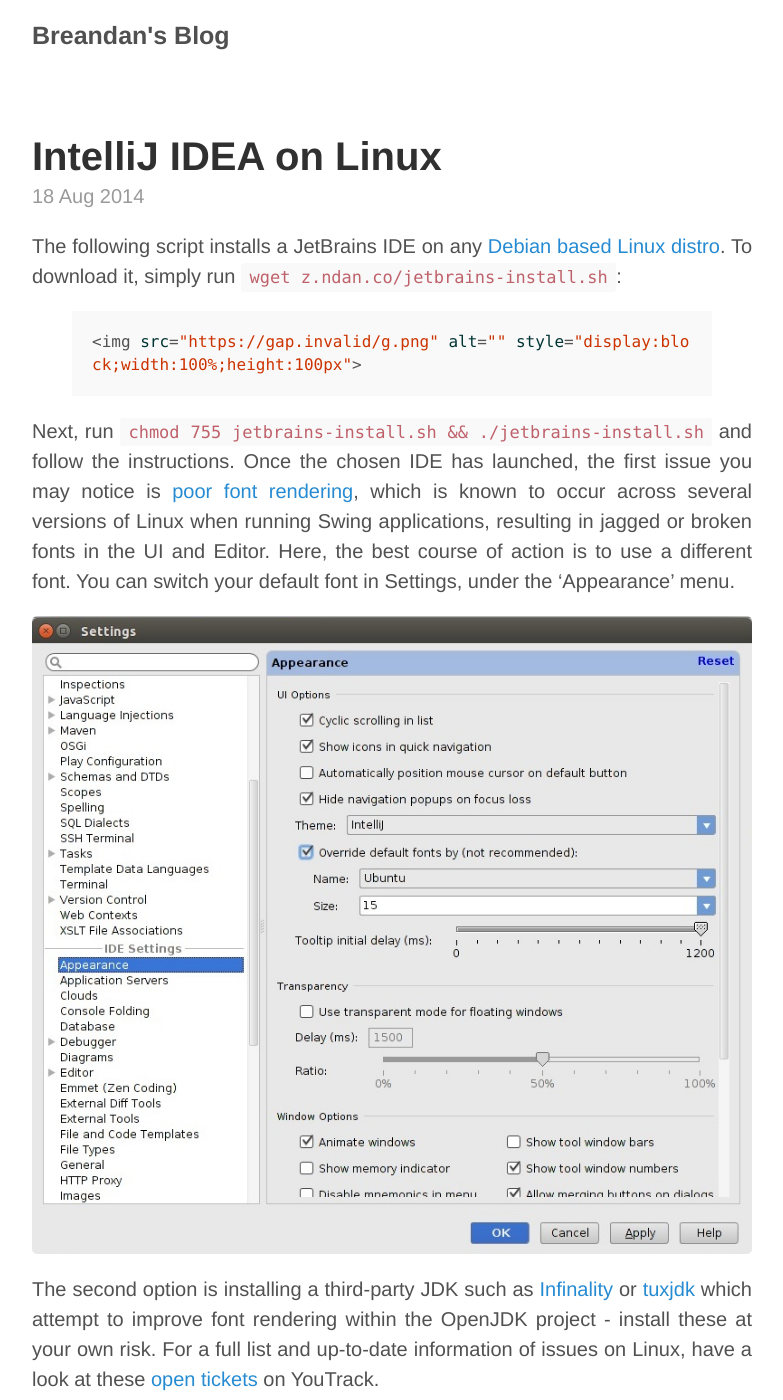
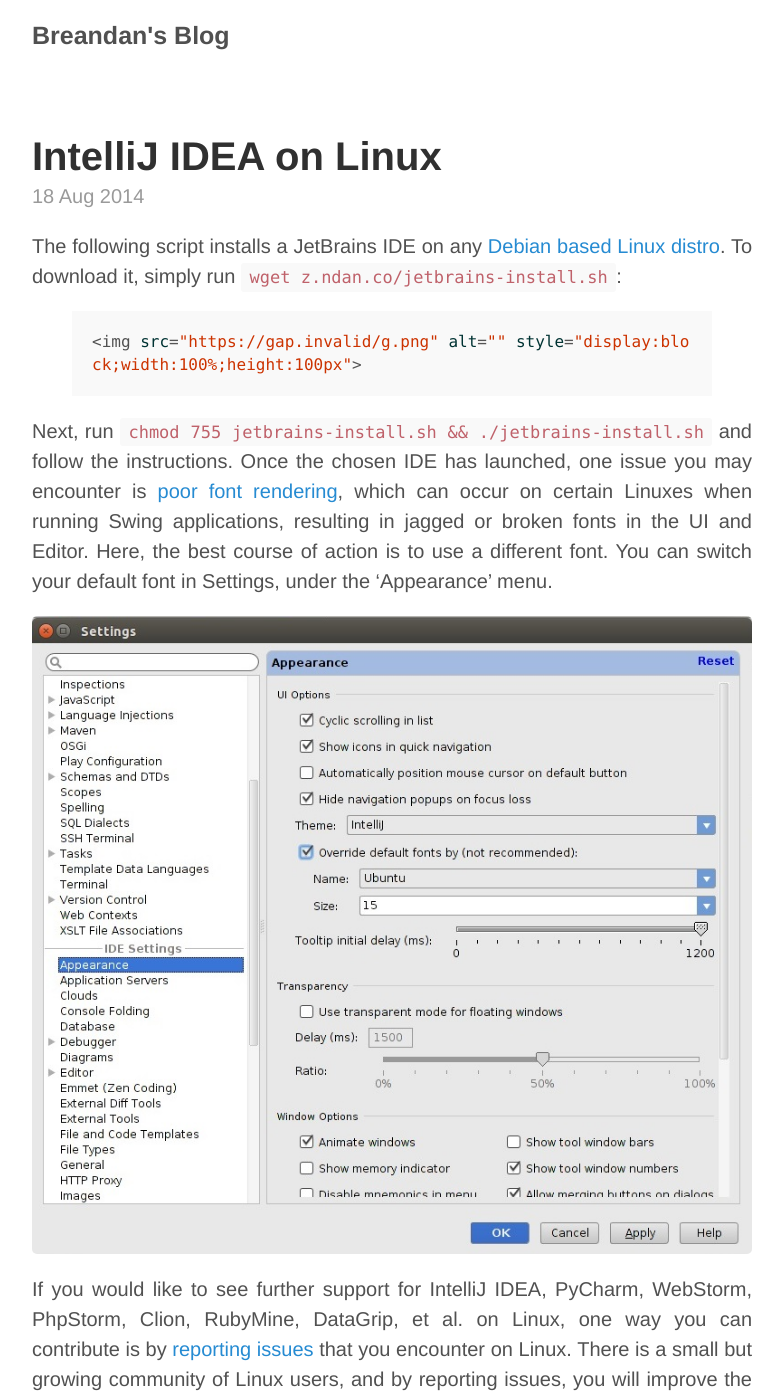
Before and after one commit to breandan/breandan.github.io, a Jekyll site: the page built from _posts/2014-08-18-shell-script.md, in a window 1280 px wide and 1400 px high. Shown: the whole window, without its empty margins (248-1031 px from the left). Built offline with Jekyll 4.4.1, drawn with Linux system fonts in a browser that asks for light colours; nearby versions of some CDN libraries.

Commit message:
remove old stuff

```diff
--- a/_posts/2014-08-18-shell-script.md
+++ b/_posts/2014-08-18-shell-script.md
@@ -9,10 +9,8 @@
 {% include jetbrains-install.sh %}
 {% endhighlight %}
 
-Next, run `chmod 755 jetbrains-install.sh && ./jetbrains-install.sh` and follow the instructions. Once the chosen IDE has launched, the first issue you may notice is [poor font rendering](http://youtrack.jetbrains.com/issue/IDEA-57233), which is known to occur across several versions of Linux when running Swing applications, resulting in jagged or broken fonts in the UI and Editor. Here, the best course of action is to use a different font. You can switch your default font in Settings, under the 'Appearance' menu.
+Next, run `chmod 755 jetbrains-install.sh && ./jetbrains-install.sh` and follow the instructions. Once the chosen IDE has launched, one issue you may encounter is [poor font rendering](http://youtrack.jetbrains.com/issue/IDEA-57233), which can occur on certain Linuxes when running Swing applications, resulting in jagged or broken fonts in the UI and Editor. Here, the best course of action is to use a different font. You can switch your default font in Settings, under the 'Appearance' menu.
 
 ![Override default font](/images/override_font.jpg)
 
-The second option is installing a third-party JDK such as [Infinality](http://www.infinality.net/blog/) or [tuxjdk](https://code.google.com/p/tuxjdk/) which attempt to improve font rendering within the OpenJDK project - install these at your own risk. For a full list and up-to-date information of issues on Linux, have a look at these [open tickets](http://youtrack.jetbrains.com/issues/IDEA?q=linux+sort+by%3A+votes+desc+%23Open#issueid=IDEA-22750) on YouTrack.
-
-If you would like to see further support for IntelliJ IDEA, PyCharm, WebStorm, PhpStorm, Clion, RubyMine, DataGrip, et al. on Linux, one way you can contribute is by [reporting issues](https://youtrack.jetbrains.com/issues?q=linux) that you encounter on Linux. There is a small but growing community of Linux users, and by reporting issues, you will improve the IDE for everyone. Thanks for reading, and if you have feedback on the install script, please [reach out to me](https://twitter.com/breandan)!
+If you would like to see further support for IntelliJ IDEA, PyCharm, WebStorm, PhpStorm, Clion, RubyMine, DataGrip, et al. on Linux, one way you can contribute is by [reporting issues](http://youtrack.jetbrains.com/issues/IDEA?q=linux+sort+by%3A+votes+desc+%23Open#issueid=IDEA-22750) that you encounter on Linux. There is a small but growing community of Linux users, and by reporting issues, you will improve the IDE for everyone. Thanks for reading, and if you have feedback on the install script, please [reach out to me](https://twitter.com/breandan)!
```
